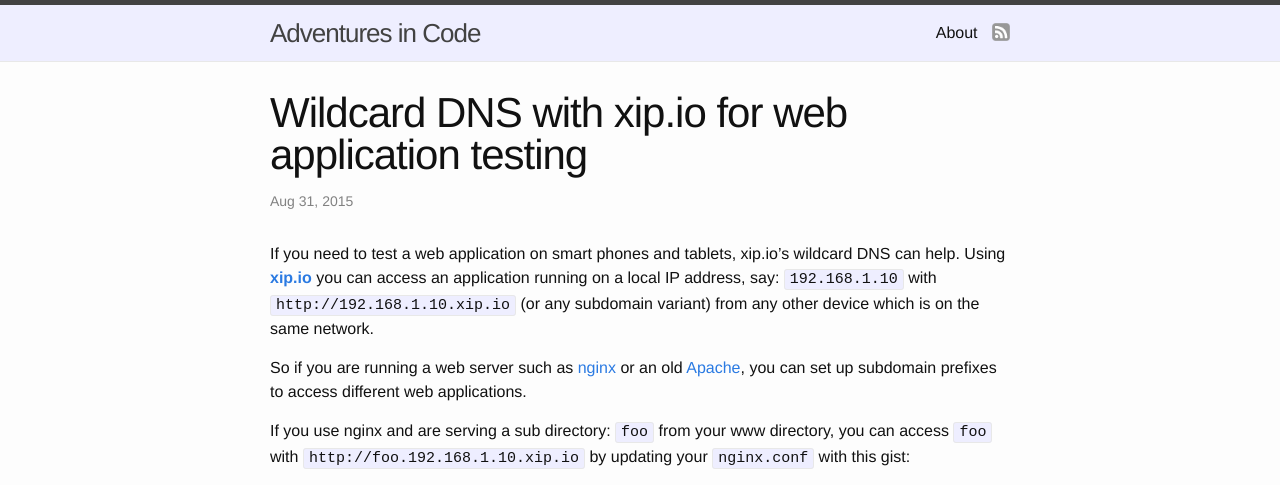
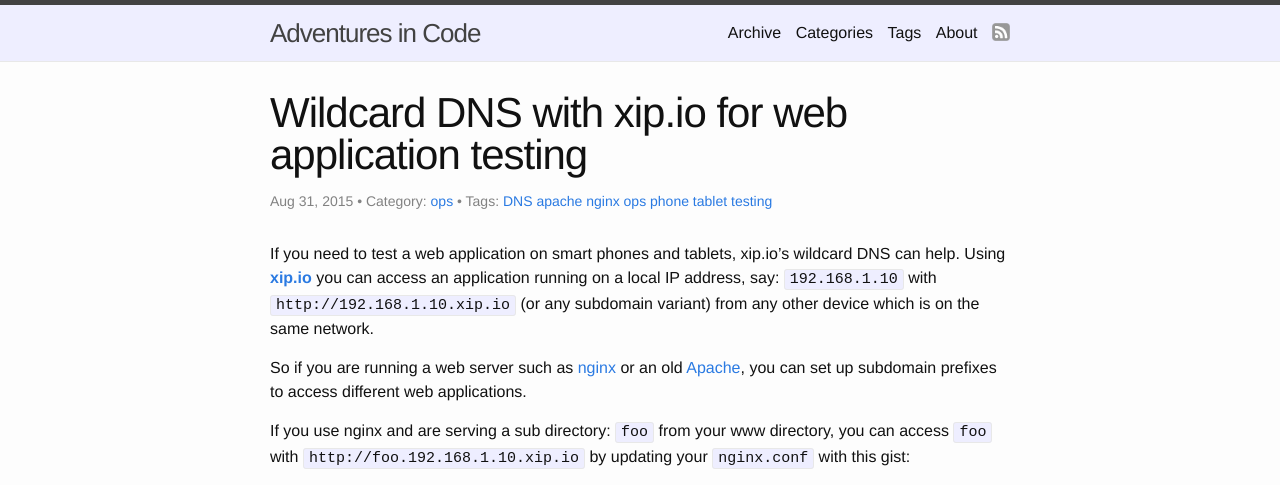
Before and after one commit to oldgit/oldgit.github.io, a Jekyll site: the page built from _posts/2015-08-31-wildcard-dns-with-xipio-for-web-application-testing.md, in a window 1280 px wide. Shown: the top 485 px of the page. Built offline with Jekyll 4.4.1, drawn with Linux system fonts in a browser that asks for light colours; grey boxes are pictures that could not be loaded.

Commit message:
Added index pages for archive, categories, tags

```diff
--- a/_includes/header.html
+++ b/_includes/header.html
@@ -15,10 +15,11 @@
 
       <div class="trigger">
         {% for page in site.pages %}
-          {% if page.title %}
+          {% if page.title and page.title != 'About' %}
           <a class="page-link" href="{{ page.url | prepend: site.baseurl }}">{{ page.title }}</a>
           {% endif %}
         {% endfor %}
+        <a class="page-link" href="/about/">About</a>
         <a class="page-link" href="{{ "/feed.xml" | prepend: site.baseurl }}"><img class="rss" src="/images/rss.png" title="RSS feed"/></a>
       </div>
     </nav>
--- a/_layouts/post.html
+++ b/_layouts/post.html
@@ -5,7 +5,16 @@
 
   <header class="post-header">
     <h1 class="post-title">{{ page.title }}</h1>
-    <p class="post-meta">{{ page.date | date: "%b %-d, %Y" }}{% if page.author %} • {{ page.author }}{% endif %}{% if page.meta %} • {{ page.meta }}{% endif %}</p>
+    <p class="post-meta">{{ page.date | date: "%b %-d, %Y" }}
+    {% if page.category %} • Category: <a href="/categories/#{{ page.category }}">{{ page.category }}</a>{% endif %}
+    {% if page.tags %} • Tags:
+      {% assign sortedtags = page.tags | sort %}
+      {% for tag in sortedtags %}
+        <a href="/tags/#{{ tag }}">{{ tag }}</a>
+      {% endfor %}
+    {% endif %}
+    {% if page.author %} • {{ page.author }}{% endif %}
+    {% if page.meta %} • {{ page.meta }}{% endif %}</p>
   </header>
 
   <article class="post-content">
--- a/_posts/2015-08-31-wildcard-dns-with-xipio-for-web-application-testing.md
+++ b/_posts/2015-08-31-wildcard-dns-with-xipio-for-web-application-testing.md
@@ -2,10 +2,9 @@
 layout: post
 title: Wildcard DNS with xip.io for web application testing
 date: 2015-08-31 15:55:04
-categories: [ops]
+category: ops
 tags: [ops, DNS, testing, tablet, phone, apache, nginx]
 ---
-
 If you need to test a web application on smart phones and tablets,
 xip.io's wildcard DNS can help. Using **[xip.io](http://xip.io/)** you can access an application
 running on a local IP address, say: `192.168.1.10` with `http://192.168.1.10.xip.io` (or any
```
Also changed, not shown: _posts/2015-09-02-configure-a-synology-nas-as-a-git-server.md (added, +13 -0 lines), about.md (+1 -1 lines), archive.html (added, +17 -0 lines), categories.html (added, +21 -0 lines), tags.html (added, +21 -0 lines).
